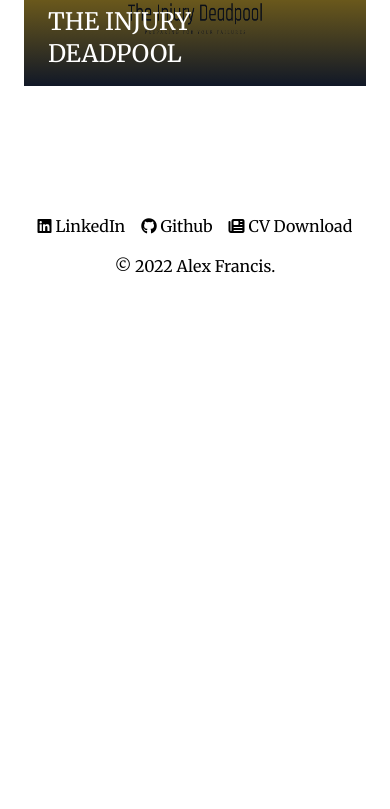
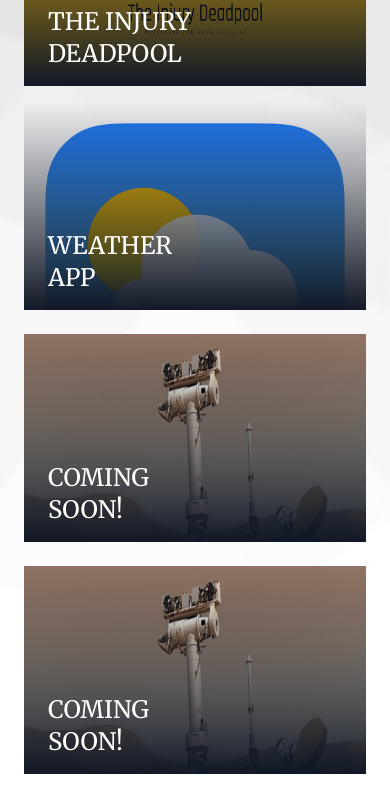
Before and after one commit to alexanderjamesfrancis/Alexs-Online-CV, a website: page portfolio.html in a window 390 px wide. Shown: the part 1675-2484 px from the top of the page. Before the commit the page ends 1953 px from the top, so only its background shows below. Drawn offline with Linux system fonts and the light colour scheme.

Commit message:
Add weather app to portfolio

```diff
--- a/portfolio.html
+++ b/portfolio.html
@@ -244,6 +244,97 @@
 
             </div>
 
+            <div class="item-container">
+                <!--Item1.3-->
+                <div class="group item h-52 md:h-auto hover:cursor-pointer">
+                    <!--Link Anchor-->
+                    <a href="https://weather-app-ten-blush.vercel.app/">
+                    <!--image Desktop-->
+                    <img src="images/desktop/weather-icon.png"
+                    class="hidden w-full  duration-200 md:block group-hover:scale-110"
+                     alt="placeholder">
+                    <!--mobile Desktop-->
+                    <img
+                    src="images/mobile/weather-icon.png"
+                    class="md:hidden w-full"
+                    alt=""
+                    />
+                    <!--Gradient-->
+                    <div class="item-gradient"></div>
+                    <!--Title text-->
+                    <h5 class="absolute px-6 duration-200 w-52 bottom-4 md:bottom-8 md:px-10 group-hover:scale-110 group-hover:text-black">
+                        Weather App
+                    </h5>
+                    <!--Descriptive text-->
+                    <div class="hidden group-hover:block transition duration-200 absolute px-6 group-hover:text-black  top-8 mx-auto text-center md:px-10">
+                        <p class="pb-6 text-sm md:text-xl">Made using NextJs and React</p>
+
+
+                    </div>
+                </a>
+                </div>
+                <!--Item2.3-->
+                <div class="group item h-52 md:h-auto hover:cursor-pointer">
+                    <!--Link Anchor-->
+                    <a href="">
+                    <!--image Desktop-->
+                    <img src="images/desktop/image-curiosity.jpg"
+                    class="hidden min-h-full w-full duration-200 md:block group-hover:scale-110"
+                     alt="placeholder">
+                    <!--mobile Desktop-->
+                    <img
+                    src="images/mobile/image-curiosity.jpg"
+                    class="md:hidden h-full w-full"
+                    alt=""
+                    />
+                    <!--Gradient-->
+                    <div class="item-gradient"></div>
+                    <!--Title text-->
+                    <h5 class="absolute px-6 duration-200 w-52 bottom-4 md:bottom-8 md:px-10 group-hover:scale-110 group-hover:text-black">
+                        Coming Soon!
+                    </h5>
+                    <!--Descriptive text-->
+                    <div class="hidden group-hover:block transition duration-200 absolute px-6 group-hover:text-black  top-8 mx-auto text-center md:px-10">
+                        <p class="pb-6 text-sm md:text-xl">Space for future projects</p>
+
+
+                    </div>
+                </a>
+                </div>
+                <!--Item 3.3-->
+                <div class="group item h-52 md:h-auto hover:cursor-pointer">
+                    <!--Link Anchor-->
+                    <a href="">
+                    <!--image Desktop-->
+                    <img src="images/desktop/image-curiosity.jpg"
+                    class="hidden min-h-full w-full duration-200 md:block group-hover:scale-110"
+                     alt="placeholder">
+                    <!--mobile Desktop-->
+                    <img
+                    src="images/mobile/image-curiosity.jpg"
+                    class="md:hidden h-full w-full"
+                    alt=""
+                    />
+                    <!--Gradient-->
+                    <div class="item-gradient"></div>
+                    <!--Title text-->
+                    <h5 class="absolute px-6 duration-200 w-52 bottom-4 md:bottom-8 md:px-10 group-hover:scale-110 group-hover:text-black">
+                        Coming Soon!
+                    </h5>
+                    <!--Descriptive text-->
+                    <div class="hidden group-hover:block transition duration-200 absolute px-6 group-hover:text-black  top-8 mx-auto text-center md:px-10">
+                        <p class="pb-6 text-sm md:text-xl">Space for future projects</p>
+
+
+                    </div>
+                </a>
+                </div>
+
+
+
+            </div>
+
+
 
 
         </div>
```
Also changed, not shown: employment-history.html (+1 -0 lines), images/desktop/weather-icon.png (added), images/mobile/weather-icon.png (added).
